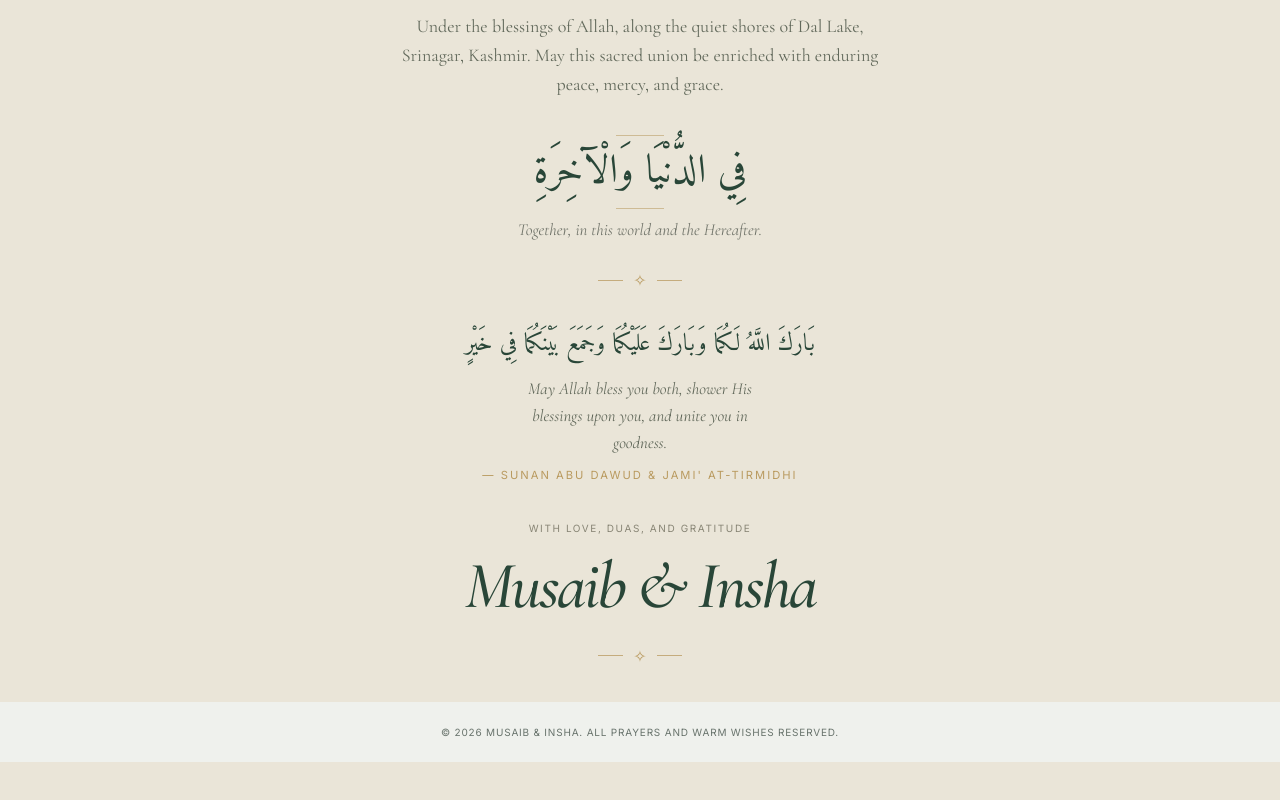
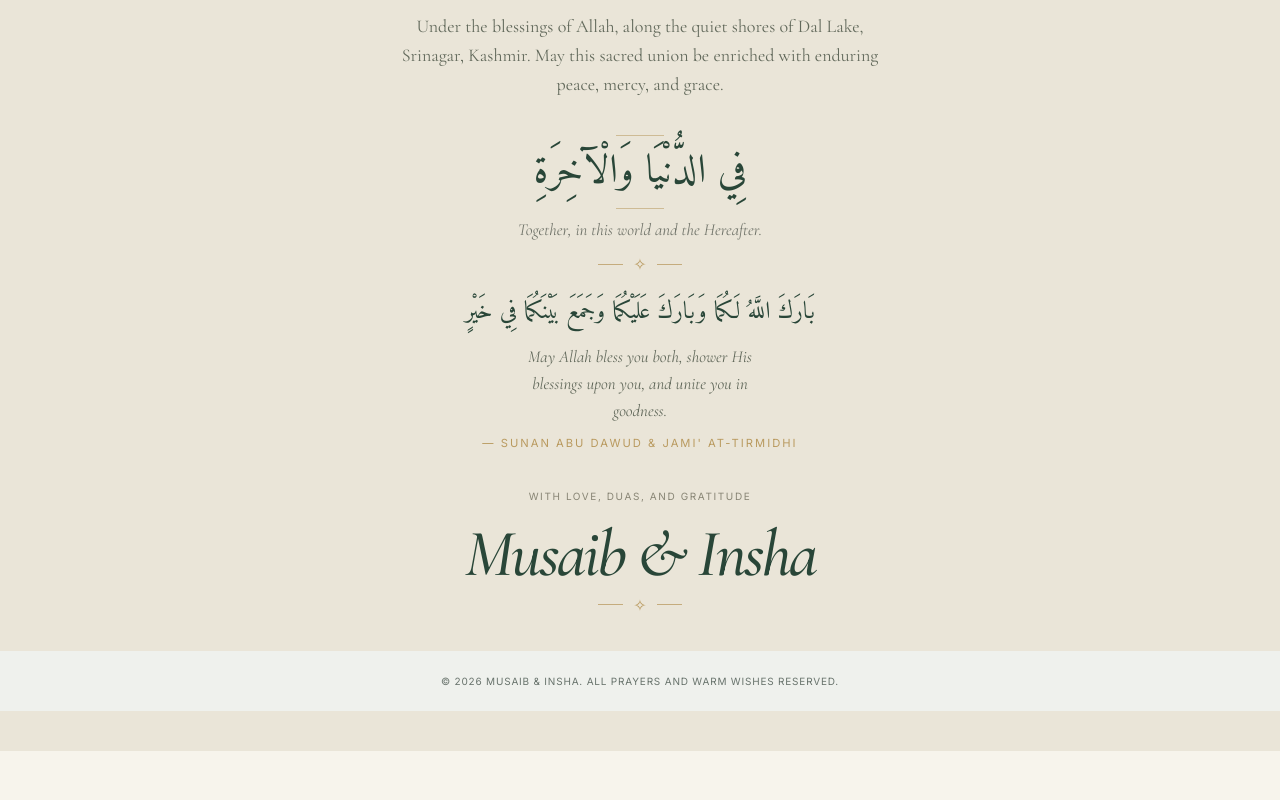
Before and after one commit to zmwani001/musaib-insha-nikah, a React (Vite) app: page / in a window 1280 px wide. Shown: the part 3478-4278 px from the top of the page. After the commit the page ends 4229 px from the top, so only its background shows below. Built offline with nearby package versions, Linux system fonts and the light colour scheme.

Commit message:
finalbuild

```diff
--- a/src/App.tsx
+++ b/src/App.tsx
@@ -366,7 +366,9 @@ function App() {
             <span className="closing-hairline" aria-hidden="true" />
             <figcaption>Together, in this world and the Hereafter.</figcaption>
           </figure>
-          <Ornament small />
+          <div className="closing-group-divider">
+            <Ornament small />
+          </div>
           <div className="closing-dua">
             <p className="closing-dua-arabic" lang="ar" dir="rtl">بَارَكَ اللَّهُ لَكُمَا وَبَارَكَ عَلَيْكُمَا وَجَمَعَ بَيْنَكُمَا فِي خَيْرٍ</p>
             <p className="closing-dua-translation">May Allah bless you both, shower His blessings upon you, and unite you in goodness.</p>
--- a/src/index.css
+++ b/src/index.css
@@ -475,9 +475,8 @@ main { overflow: clip; }
   font-style: italic;
   line-height: 1.3;
 }
-.closing-inner > .ornament-small {
-  margin: 32px auto;
-}
+.closing-group-divider { margin: 16px auto; }
+.closing-group-divider .ornament-small { margin: 0 auto; }
 .closing-dua {
   max-width: 570px;
   margin: 0 auto 36px;
```
